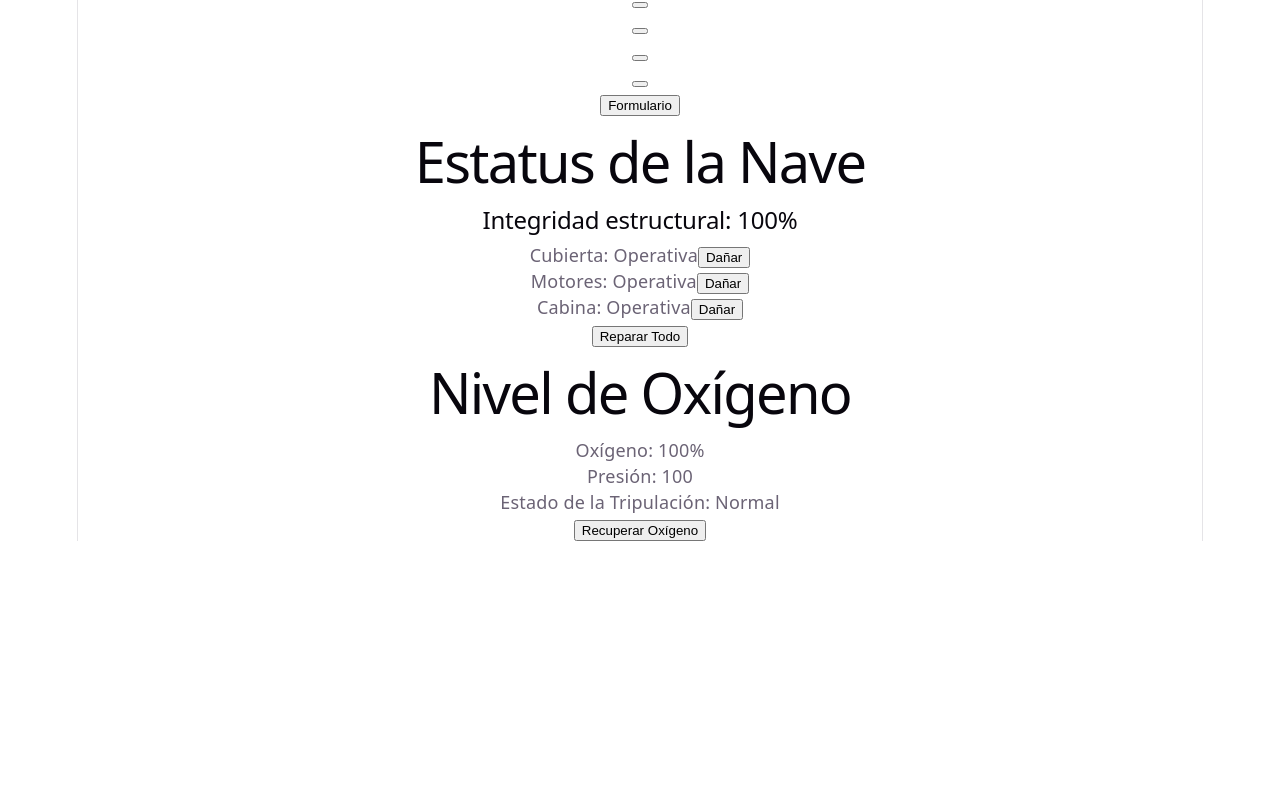
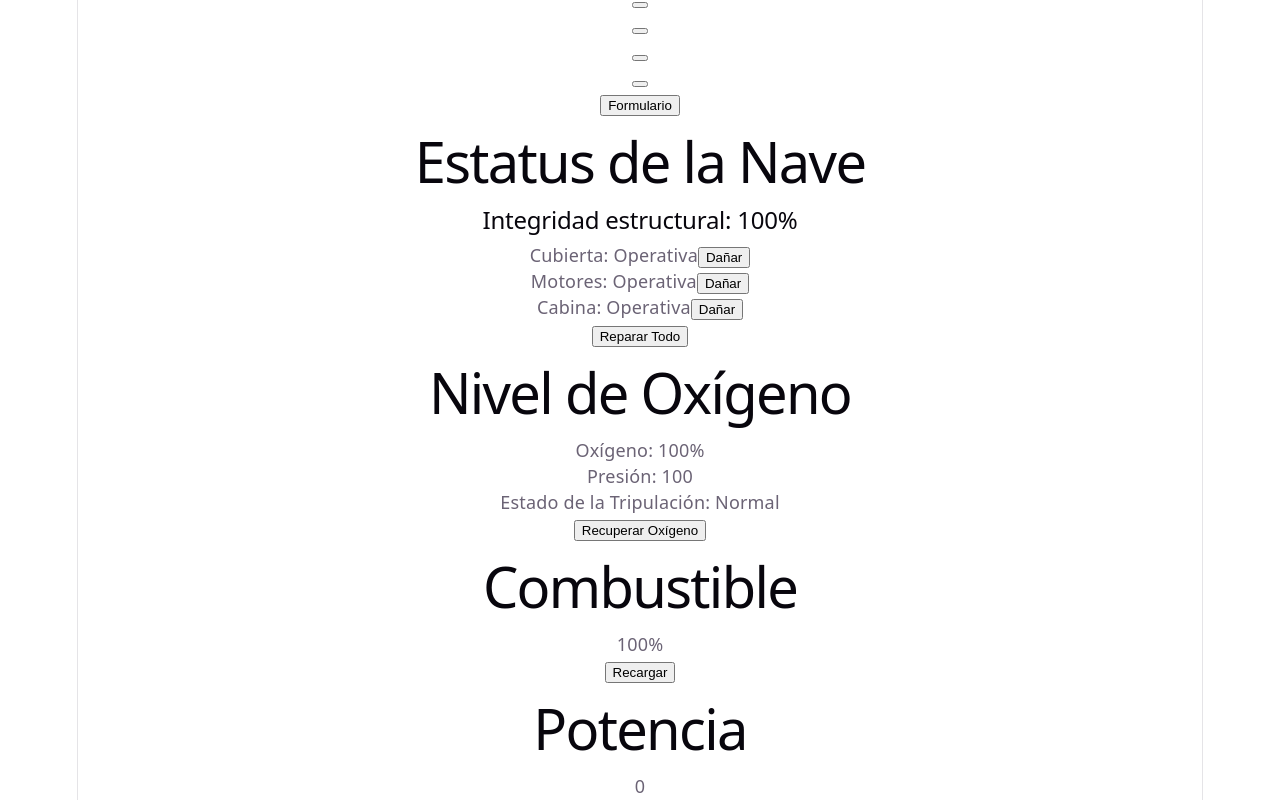
Before and after one commit to Dafatzin/Proyecto-Dashboard-de-Misiones-Espaciales, a React app in the folder frontend/: page / in a window 1280 px wide. Shown: the part 279-1079 px from the top of the page. Before the commit the page ends 820 px from the top, so only its background shows below. Built offline with nearby package versions, Linux system fonts and the light colour scheme; the HTML template or start-up script is replaced by a standard one.

Commit message:
Nucleo Energia y ajustes terminados

```diff
--- a/frontend/src/App.jsx
+++ b/frontend/src/App.jsx
@@ -1,6 +1,6 @@
 import EstatusNave from "./components/EstatusNave";
 import Navegacion from "./components/Navegacion";
-//import NucleoEnergia from "./components/NucleoEnergia";
+import NucleoEnergia from "./components/NucleoEnergia";
 import SoporteVital from "./components/SoportVit";
 import { useState } from 'react'
 import './App.css'
@@ -12,6 +12,7 @@ return (
     <Navegacion onVelocidad={setVelocidad}/>
     <EstatusNave/>
     <SoporteVital velocidad={velocidad} />
+    <NucleoEnergia velocidad={velocidad} />
  </div>
 );
 }
--- a/frontend/src/components/NucleoEnergia.jsx
+++ b/frontend/src/components/NucleoEnergia.jsx
@@ -0,0 +1,35 @@
+import { useState } from 'react';
+import { useEffect } from 'react';
+
+function NucleoEnergia({velocidad}){
+const [combustible, setCombustible] = useState(100);
+const [potencia, setPotencia] = useState(0);
+
+useEffect(() =>{
+if (velocidad > 0 && velocidad < 100){
+    setCombustible((c) => Math.max(0, c - 1));
+    setPotencia((p) => Math.min (p + 3, 100));
+} else if (velocidad === 0){
+    setPotencia(0);
+}
+}, [velocidad]);
+
+function recargar(){
+ setCombustible(100)
+}
+
+return (
+    <div className='NucleoEnergia'>
+    <div className='Combustible'>
+     <h1>Combustible</h1>
+     <p className='DatosComb'>{combustible}%</p>
+     <button onClick={recargar}>Recargar</button>
+     </div>
+     <div className='Potencia'>
+     <h1>Potencia</h1>
+     <p className='DatosPot'>{potencia}</p>
+     </div>
+    </div>
+)
+}
+export default NucleoEnergia;
```
